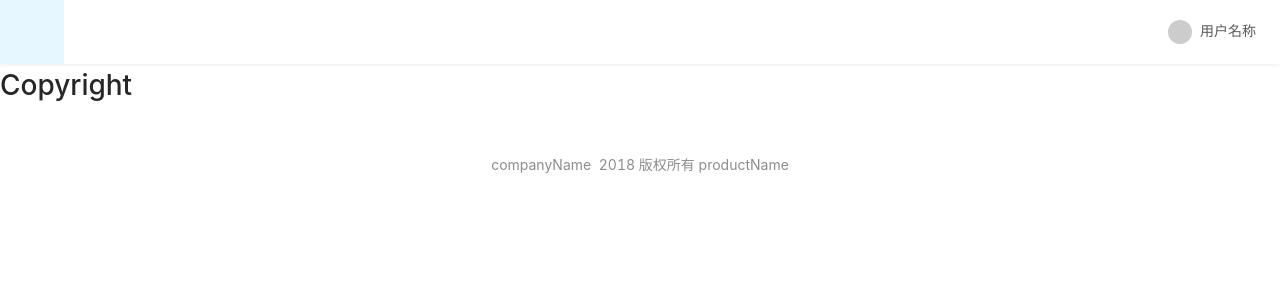
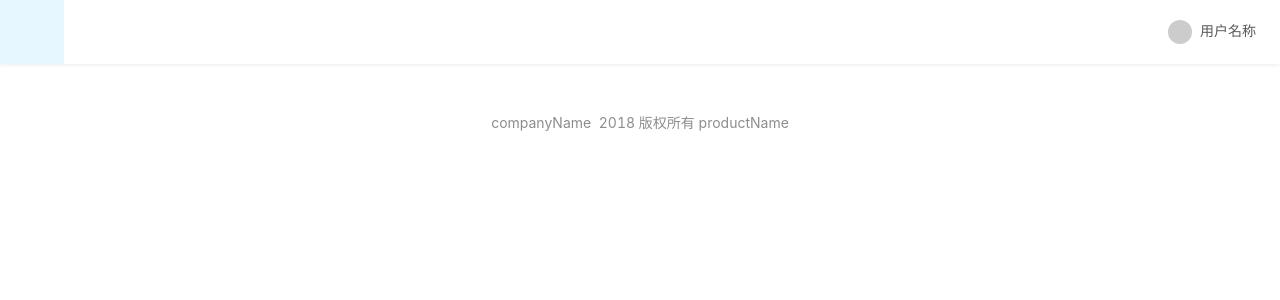
Before and after one commit to limichange/ant-design-vue-pro, a Vue app: page /GlobalHeader in a window 1280 px wide. Shown: the top 300 px of the page. Built offline with nearby package versions, Linux system fonts and the light colour scheme.

Commit message:
refactor: move index page content

```diff
--- a/src/App.jsx
+++ b/src/App.jsx
@@ -1,10 +1,7 @@
-import GlobalHeader from './components/GlobalHeader'
-
 export default {
   render () {
     return (
       <div id="app">
-        <GlobalHeader />
         <router-view />
       </div>
     )
--- a/src/views/Copyright.jsx
+++ b/src/components/BaseLayout/Copyright.jsx
@@ -1,10 +1,9 @@
-import Copyright from '../components/Copyright'
+import Copyright from '../Copyright'
 
 export default {
   render () {
     return (
       <div>
-        <h1>Copyright</h1>
         <Copyright
           companyName="companyName"
           productName="productName" />
--- a/src/views/GlobalHeader.jsx
+++ b/src/components/BaseLayout/GlobalHeader.jsx
@@ -1,4 +1,4 @@
-import GlobalHeader from '../components/GlobalHeader'
+import GlobalHeader from '../GlobalHeader'
 
 export default {
   data () {
--- /dev/null
+++ b/src/components/BaseLayout/index.jsx
@@ -0,0 +1,13 @@
+import Copyright from './Copyright'
+import GlobalHeader from './GlobalHeader'
+
+export default {
+  render () {
+    return (
+      <div>
+        <GlobalHeader />
+        <Copyright />
+      </div>
+    )
+  }
+}
--- a/src/router.js
+++ b/src/router.js
@@ -6,11 +6,7 @@ Vue.use(Router)
 export default new Router({
   routes: [{
     path: '/',
-    name: 'Copyright',
-    component: () => import('./views/Copyright')
-  }, {
-    path: '/GlobalHeader',
-    name: 'GlobalHeader',
-    component: () => import('./views/GlobalHeader')
+    name: 'Index',
+    component: () => import('./views/index')
   }]
 })
--- /dev/null
+++ b/src/views/index.jsx
@@ -0,0 +1,9 @@
+import BaseLayout from '../components/BaseLayout'
+
+export default {
+  render () {
+    return (
+      <BaseLayout></BaseLayout>
+    )
+  }
+}
```
